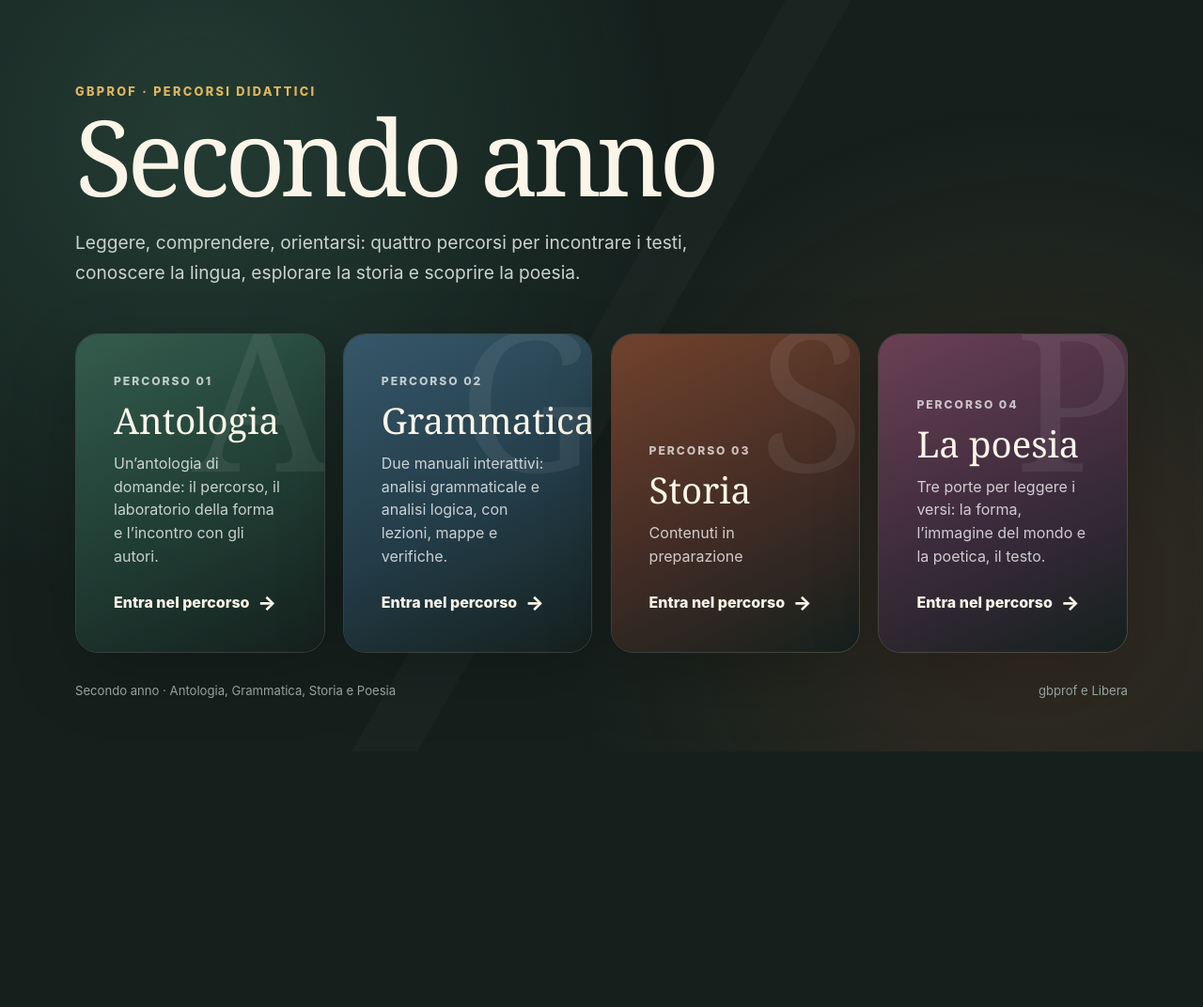
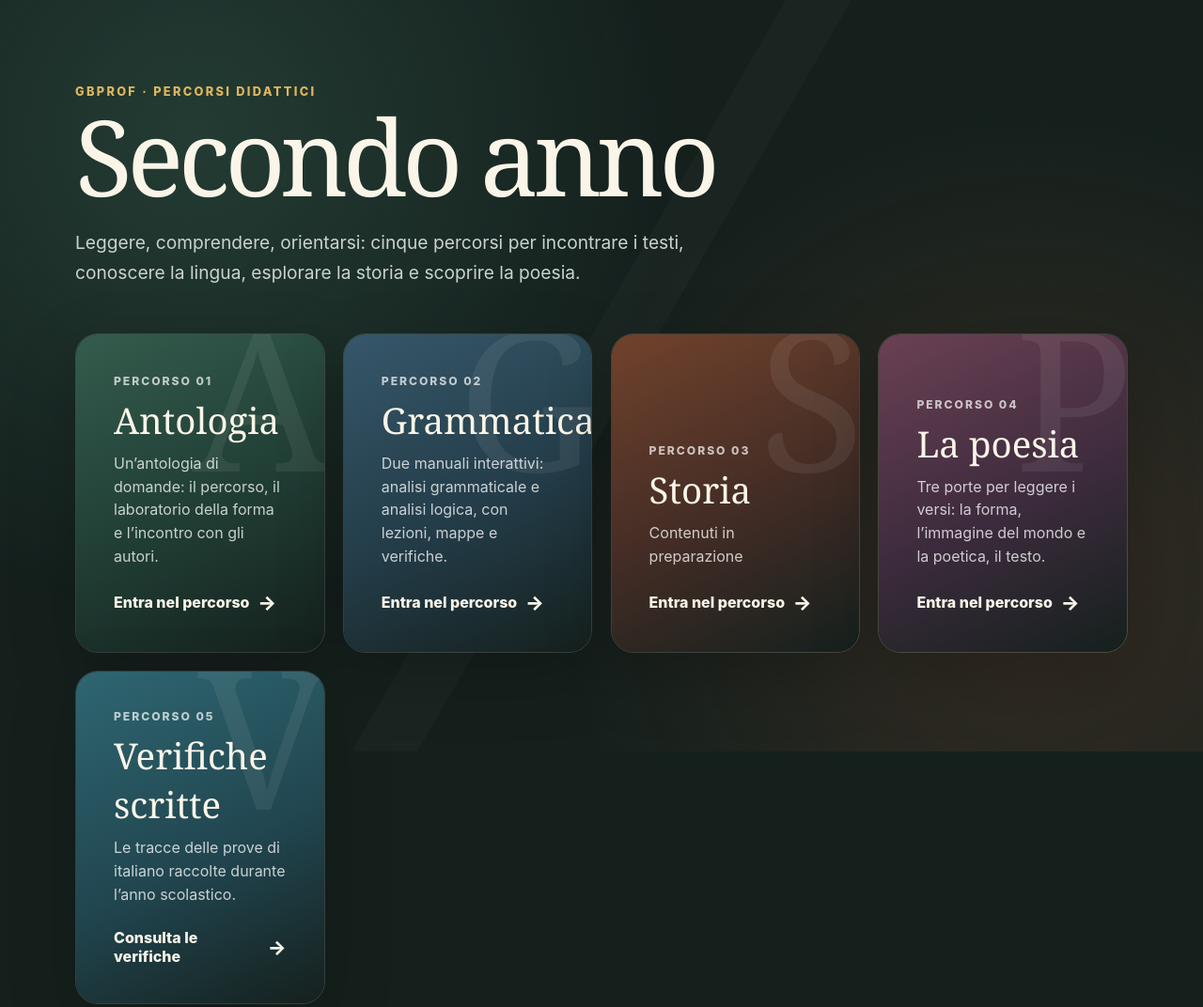
Before and after one commit to gb69prof/II-anno, a website: page index.html in a window 1280 px wide. Shown: the top 1072 px of the page at 94% size. Before the commit the page ends 832 px from the top, so only its background shows below. Drawn offline with Linux system fonts and the light colour scheme.

Commit message:
Aggiunge Verifiche scritte nella homepage del secondo anno

```diff
--- a/index.html
+++ b/index.html
@@ -1,7 +1,7 @@
 <!doctype html>
 <html lang="it"><head>
 <meta charset="utf-8"><meta name="viewport" content="width=device-width,initial-scale=1,viewport-fit=cover">
-<meta name="theme-color" content="#15201d"><meta name="description" content="Porta di accesso ai percorsi di Antologia, Grammatica, Storia e Poesia del secondo anno.">
+<meta name="theme-color" content="#15201d"><meta name="description" content="Porta di accesso ai percorsi di Antologia, Grammatica, Storia, Poesia e Verifiche scritte del secondo anno.">
 <title>Secondo anno — gbprof e Libera</title><style>
 :root{--ink:#faf5e8;--muted:#cbd3cd;--line:rgba(255,255,255,.15);--gold:#dfb65f}
 *{box-sizing:border-box}body{margin:0;min-height:100svh;color:var(--ink);font-family:Inter,ui-sans-serif,system-ui,-apple-system,"Segoe UI",sans-serif;background:#15201d}
@@ -28,6 +28,7 @@ a:focus-visible{outline:3px solid var(--gold);outline-offset:5px}
 .back{display:inline-flex;align-items:center;min-height:44px;color:var(--gold)}
 @media(min-width:721px) and (max-width:960px){.card{padding:1.4rem}.card h2{font-size:2rem}}
 
+.checks{--wash:linear-gradient(155deg,#2e6671,#214650 55%,#15201d)}
 .poetry{--wash:linear-gradient(155deg,#6b4054,#3c2b3c 55%,#15201d)}
 .choices{grid-template-columns:repeat(4,minmax(0,1fr))}
 .card{min-height:340px}
@@ -37,11 +38,12 @@ a:focus-visible{outline:3px solid var(--gold);outline-offset:5px}
 @media(max-width:720px){.choices{grid-template-columns:1fr}}
 </style>
 </head><body><a class="skip" href="#percorsi">Vai al contenuto</a><main id="percorsi" tabindex="-1">
-<header><p class="eyebrow">gbprof · Percorsi didattici</p><h1>Secondo anno</h1><p class="intro">Leggere, comprendere, orientarsi: quattro percorsi per incontrare i testi, conoscere la lingua, esplorare la storia e scoprire la poesia.</p></header>
+<header><p class="eyebrow">gbprof · Percorsi didattici</p><h1>Secondo anno</h1><p class="intro">Leggere, comprendere, orientarsi: cinque percorsi per incontrare i testi, conoscere la lingua, esplorare la storia e scoprire la poesia.</p></header>
 <section class="choices" aria-label="Scegli la disciplina"><a class="card literature" href="./Antologia/index.html" data-mark="A"><span class="number">Percorso 01</span><h2>Antologia</h2><p>Un’antologia di domande: il percorso, il laboratorio della forma e l’incontro con gli autori.</p><span class="open">Entra nel percorso</span></a>
 <a class="card grammar" href="./Grammatica/index.html" data-mark="G"><span class="number">Percorso 02</span><h2>Grammatica</h2><p>Due manuali interattivi: analisi grammaticale e analisi logica, con lezioni, mappe e verifiche.</p><span class="open">Entra nel percorso</span></a>
 <a class="card history" href="./Storia/index.html" data-mark="S"><span class="number">Percorso 03</span><h2>Storia</h2><p>Contenuti in preparazione</p><span class="open">Entra nel percorso</span></a>
 <a class="card poetry" href="./Poesia/index.html" data-mark="P"><span class="number">Percorso 04</span><h2>La poesia</h2><p>Tre porte per leggere i versi: la forma, l’immagine del mondo e la poetica, il testo.</p><span class="open">Entra nel percorso</span></a>
+<a class="card checks" href="./Verifiche-scritte/index.html" data-mark="V"><span class="number">Percorso 05</span><h2>Verifiche scritte</h2><p>Le tracce delle prove di italiano raccolte durante l’anno scolastico.</p><span class="open">Consulta le verifiche</span></a>
 </section>
 <footer><span>Secondo anno · Antologia, Grammatica, Storia e Poesia</span><span>gbprof e Libera</span></footer>
 </main><script>
```
